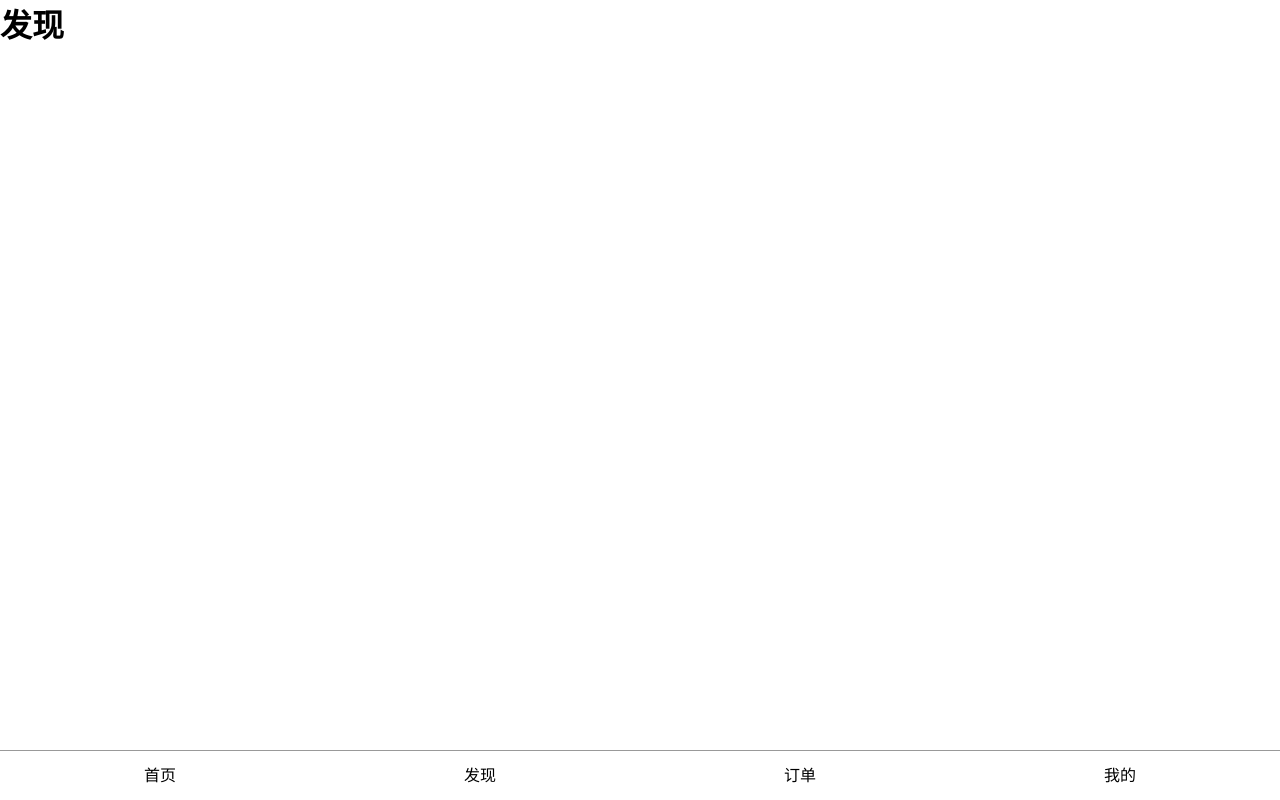
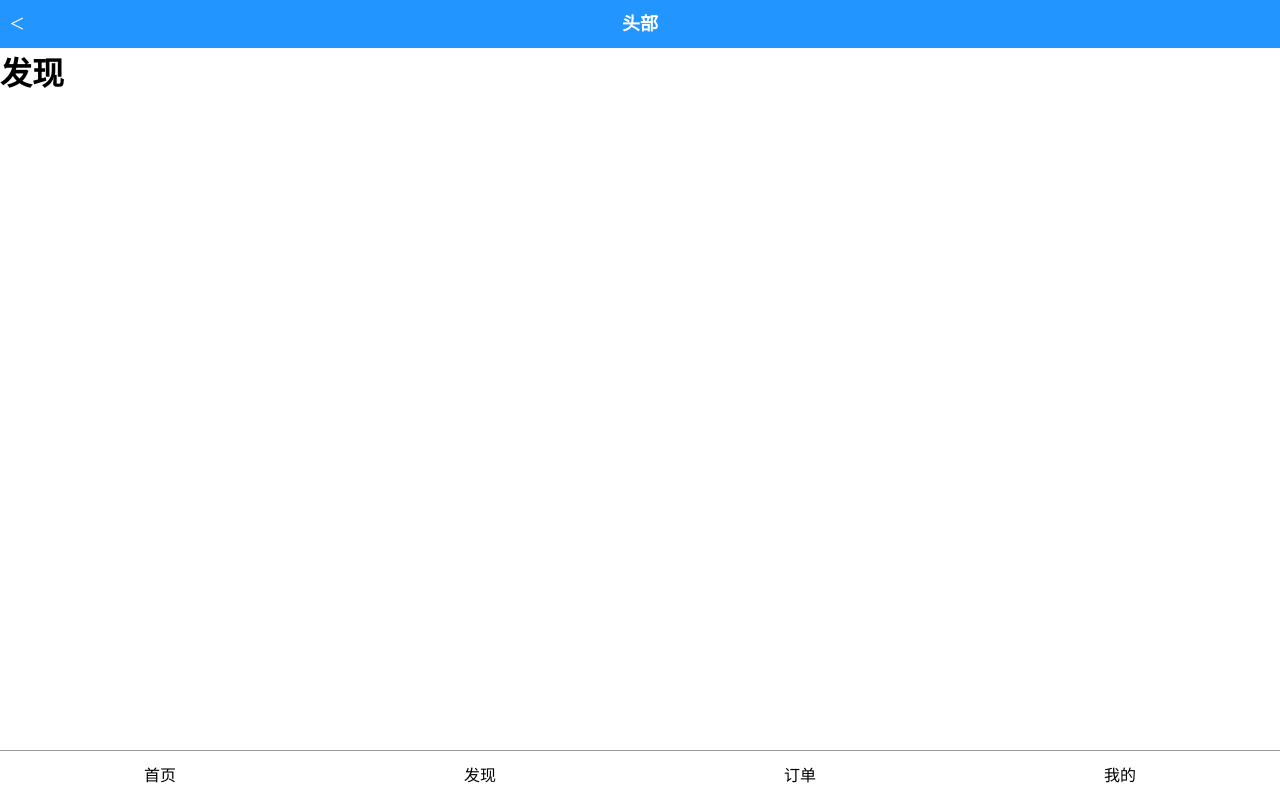
Before and after one commit to eiyama/react-eleme, a React app: page /discover in a window 1280 px wide. Built offline with nearby package versions, Linux system fonts and the light colour scheme.

Commit message:
'commonHeader'

```diff
--- /dev/null
+++ b/src/common/header/Header.jsx
@@ -0,0 +1,27 @@
+import React, {Component} from 'react'
+
+import './Header.scss'
+
+
+export default class Header extends Component{
+    constructor(){
+        super();
+        this.state = {
+           btn: '<',
+        }
+    }
+    render(){
+        console.log(this.props);
+        let {btn} = this.state;
+        return (
+            <div className="header">
+            {/* onClick={()=>{
+                      console.log(1)
+                      this.props.history.goBack();
+                }} */}
+                  <span className="btn" >{btn}</span>
+                  <span className="title">头部</span>
+            </div>
+        )
+    }
+}
--- /dev/null
+++ b/src/common/header/Header.scss
@@ -0,0 +1,23 @@
+.header{
+    box-sizing: border-box;
+    width: 100%;
+    height: 48px;
+    background: #2395ff;
+    line-height: 48px;
+    color:#fff;
+    .btn{
+        font-size: 25px;
+        padding-left: 10px;
+        display: inline-block;
+        width: 32px;
+        height: 32px;
+    }
+    .title{
+        font-size: 18px;
+        font-weight: 700;
+        display: inline-block;
+        position: absolute;
+        left: 50%;
+        transform: translateX(-50%);
+    }
+}
--- a/src/common/nav/Nav.jsx
+++ b/src/common/nav/Nav.jsx
@@ -7,10 +7,9 @@ export default class Nav extends Component{
     render(){
         return (
 
-
                     <nav className="content-nav">
                         <NavLink to="/">首页</NavLink>
-                        <NavLink to="/discover">发现</NavLink>
+                        <NavLink to="/discover/:title">发现</NavLink>
                         <NavLink to="/order">订单</NavLink>
                         <NavLink to="/mine">我的</NavLink>
                     </nav>
--- a/src/index.js
+++ b/src/index.js
@@ -10,9 +10,6 @@ ReactDOM.render(
 );
 
 
-
-
-
 // 在浏览器端开启一个本地服务器，缓存react项目的文件
 // 优化项目的加载速度
 serviceWorker.unregister();
--- a/src/pages/discover/Discover.jsx
+++ b/src/pages/discover/Discover.jsx
@@ -1,9 +1,11 @@
 import React, {Component} from 'react'
+import Header from '../../common/header/Header.jsx'
 
 export default class Discover extends Component{
     render(){
         return (
             <div className="page" id="discover">
+                <Header/>
                 <h1>发现</h1>
             </div>
         )
--- a/src/pages/home/Home.jsx
+++ b/src/pages/home/Home.jsx
@@ -12,7 +12,6 @@ export default class Home extends Component{
 
                 <div className="wrap">
                     <h1>首页</h1>
-                    <h2>美食</h2>
                 </div>
             </div>
         )
```
Also changed, not shown: src/pages/discover/Discover.scss (added).
